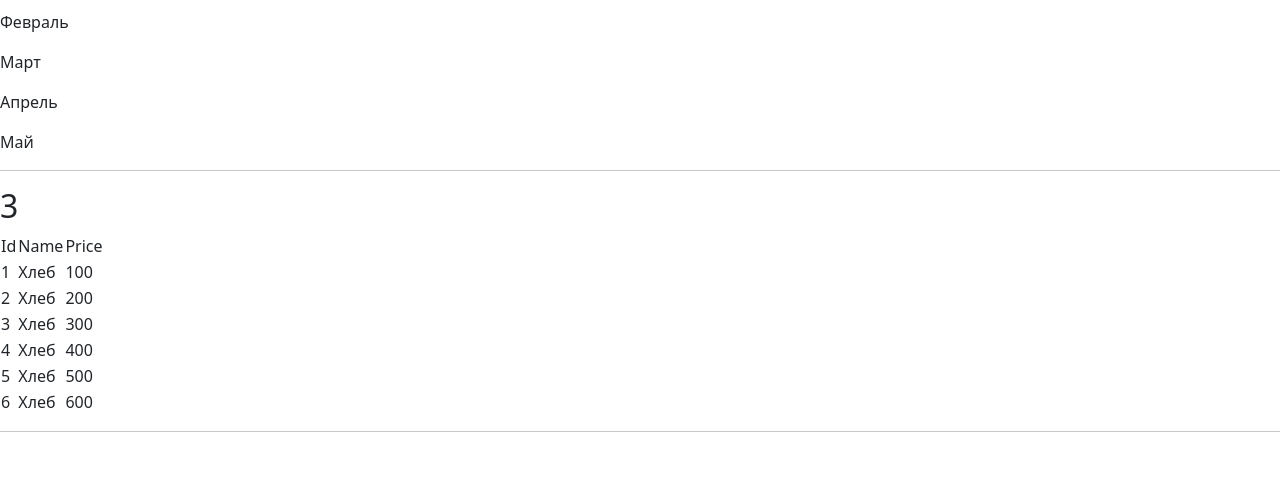
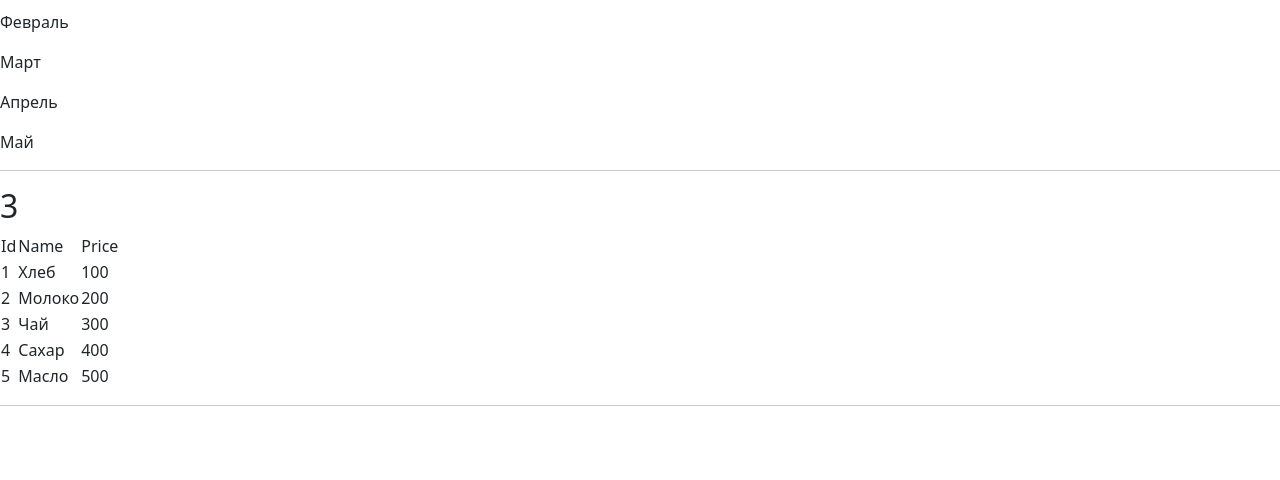
Before and after one commit to Janik77/DZ, a PHP site: page / in a window 1280 px wide. Shown: the part 320-800 px from the top of the page. Run offline with PHP 8.4, Linux system fonts and the light colour scheme; some libraries are stand-ins or nearby versions.

Commit message:
Небольшие замечания по ДЗ

```diff
--- a/core/common_tpl.php
+++ b/core/common_tpl.php
@@ -10,11 +10,21 @@
 	$tpl->assign('user_age', $user_age);
 
 	// Создадим массив
-	$massiv1 = array('Январь' , 'Февраль', 'Март','Апрель', 'Май', );
+	$massiv1 = array('Январь' , 'Февраль', 'Март','Апрель', 'Май', ); //Жаль, что месяцев в году так мало)
 
 	// Передадим шаблон в шаблон
 	$tpl->assign('massiv1',$massiv1);
 
+	//Здесь товары все разные, поэтому массив инициализировать желательно конмтантами
+
+	$massiv2 = array(
+		array(1, 'Хлеб',   100),
+		array(2, 'Молоко', 200),
+		array(3, 'Чай',    300),
+		array(4, 'Сахар',  400),
+		array(5, 'Масло',  500)
+	);
+/*
 	//Создание двумерного массива
 	$massiv2 = array();
 
@@ -25,7 +35,7 @@
 			'Value' =>	($i+1) * 100
 		);
 	}
-
+*/
 
 	// $data = array();
 
--- a/templates/main.tpl
+++ b/templates/main.tpl
@@ -13,6 +13,12 @@
 <body>
 	<hr/>
 	<h2>1</h2>
+	<!--При выводе знаений переменных нужно выводить некие подсказки что это.
+		Например:
+		Пользователь: {$user}
+		Имя пользователя: {$user_name}
+		Возраст: {$user_age}
+	-->
 	<h2>{$user}</h2>
 	<h2>{$user_name}</h2>
 	<h2>{$user_age}</h2>
```
